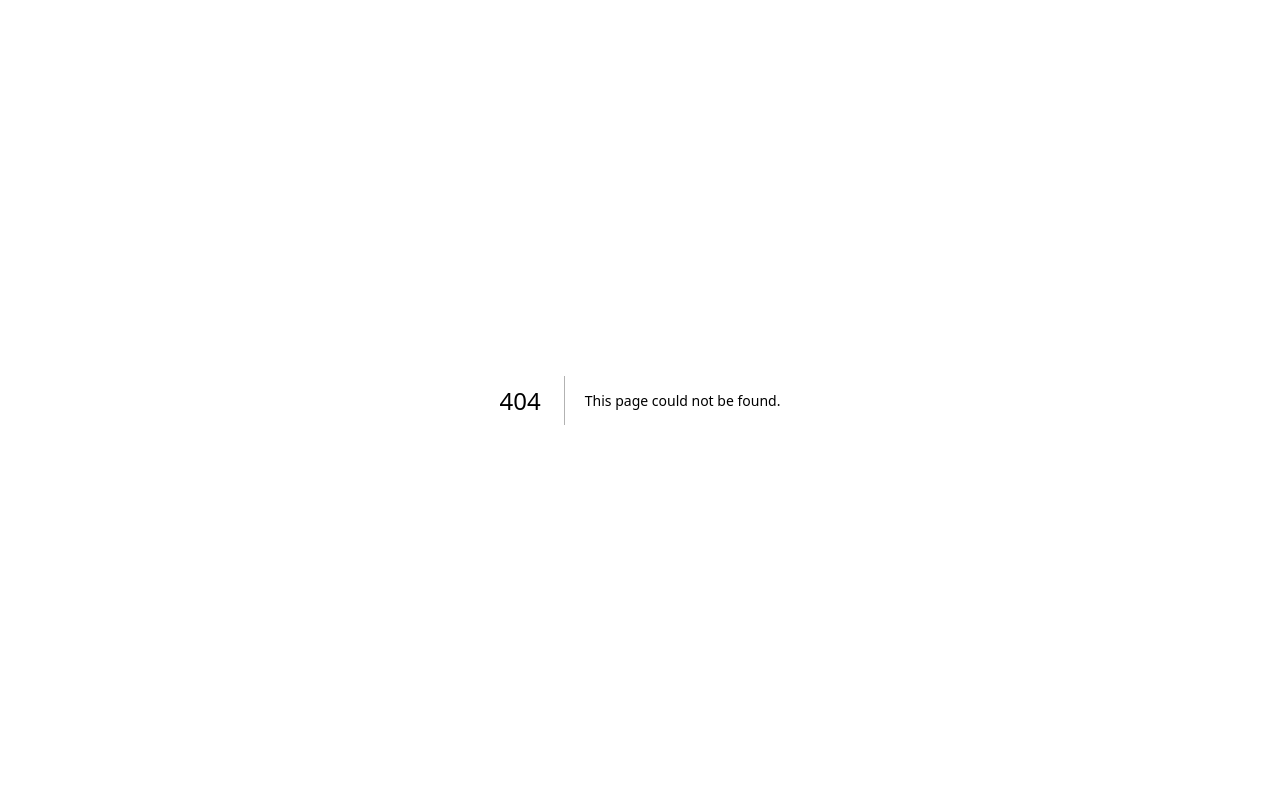
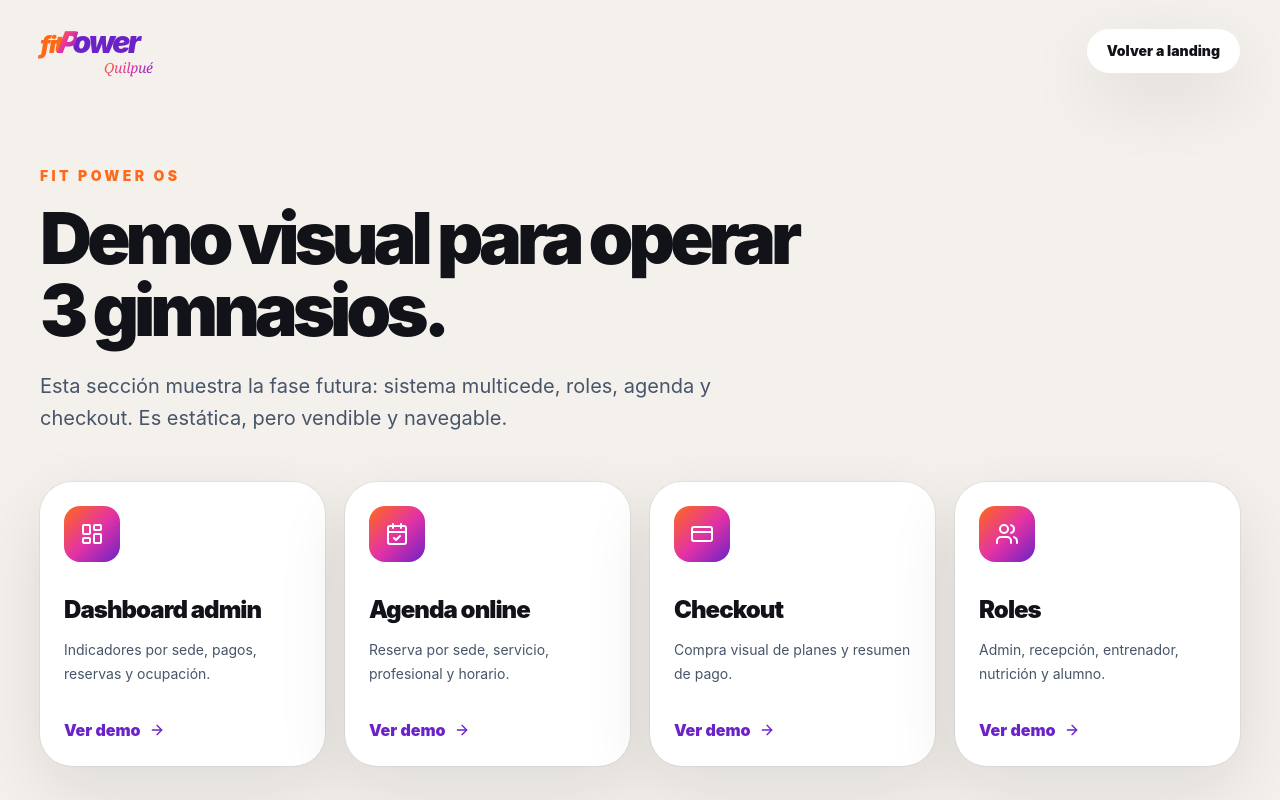
Before and after one commit to jeremias1001/FITPOWER_QUILPUE, a Next.js app: page /demo in a window 1280 px wide. Before the commit this address had no page. Shown: the top 800 px of the page. Built offline with nearby package versions, Linux system fonts and the light colour scheme.

Commit message:
Add Fit Power OS demo overview

```diff
--- /dev/null
+++ b/app/demo/page.tsx
@@ -0,0 +1,23 @@
+import Link from "next/link";
+import { ArrowRight, CalendarCheck, CreditCard, LayoutDashboard, ShieldCheck, Users } from "lucide-react";
+import { Logo } from "../../components/Logo";
+
+const demos = [
+  { title: "Dashboard admin", href: "/demo/admin", icon: LayoutDashboard, copy: "Indicadores por sede, pagos, reservas y ocupación." },
+  { title: "Agenda online", href: "/demo/agenda", icon: CalendarCheck, copy: "Reserva por sede, servicio, profesional y horario." },
+  { title: "Checkout", href: "/demo/checkout", icon: CreditCard, copy: "Compra visual de planes y resumen de pago." },
+  { title: "Roles", href: "/demo/roles", icon: Users, copy: "Admin, recepción, entrenador, nutrición y alumno." }
+];
+
+export default function DemoPage() {
+  return (
+    <main className="min-h-screen bg-fog text-ink">
+      <header className="mx-auto flex max-w-7xl items-center justify-between px-5 py-6 lg:px-10"><Link href="/"><Logo /></Link><Link href="/" className="rounded-full bg-white px-5 py-3 text-sm font-black shadow-soft">Volver a landing</Link></header>
+      <section className="mx-auto max-w-7xl px-5 py-16 lg:px-10">
+        <div className="max-w-3xl"><p className="text-sm font-black uppercase tracking-[0.24em] text-orangeFit">Fit Power OS</p><h1 className="mt-4 text-5xl font-black leading-tight tracking-[-0.07em] md:text-7xl">Demo visual para operar 3 gimnasios.</h1><p className="mt-6 text-xl leading-8 text-slate-600">Esta sección muestra la fase futura: sistema multicede, roles, agenda y checkout. Es estática, pero vendible y navegable.</p></div>
+        <div className="mt-12 grid gap-5 md:grid-cols-2 lg:grid-cols-4">{demos.map((demo) => { const Icon = demo.icon; return <Link key={demo.title} href={demo.href} className="group rounded-[2rem] bg-white p-6 shadow-soft ring-1 ring-black/5 transition hover:-translate-y-1 hover:shadow-lift"><div className="flex h-14 w-14 items-center justify-center rounded-2xl gradient-bg text-white"><Icon /></div><h2 className="mt-8 text-2xl font-black tracking-[-0.04em]">{demo.title}</h2><p className="mt-3 text-sm leading-6 text-slate-600">{demo.copy}</p><span className="mt-8 inline-flex items-center gap-2 font-black text-purpleFit">Ver demo <ArrowRight size={16} /></span></Link>; })}</div>
+        <div className="mt-14 rounded-[2rem] bg-ink p-8 text-white shadow-lift"><div className="flex items-start gap-4"><ShieldCheck className="mt-1 text-orangeFit" /><div><h3 className="text-2xl font-black">Mensaje comercial</h3><p className="mt-2 max-w-3xl text-white/65">No se presenta como una simple web. Se presenta como la primera etapa visual de una plataforma para captar clientes, vender planes y ordenar las sedes de Fit Power.</p></div></div></div>
+      </section>
+    </main>
+  );
+}
```
